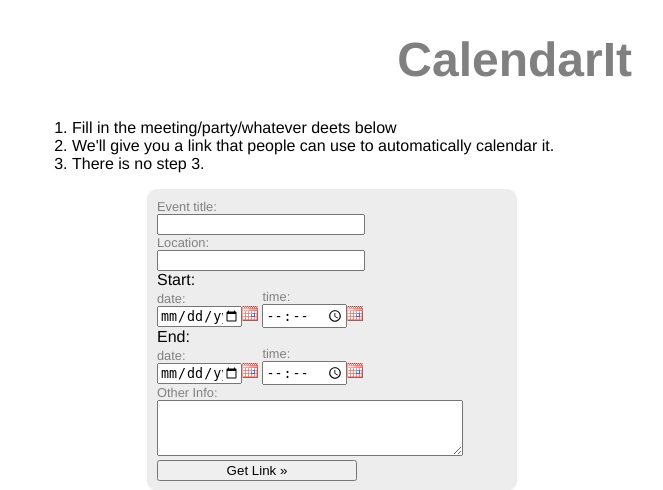
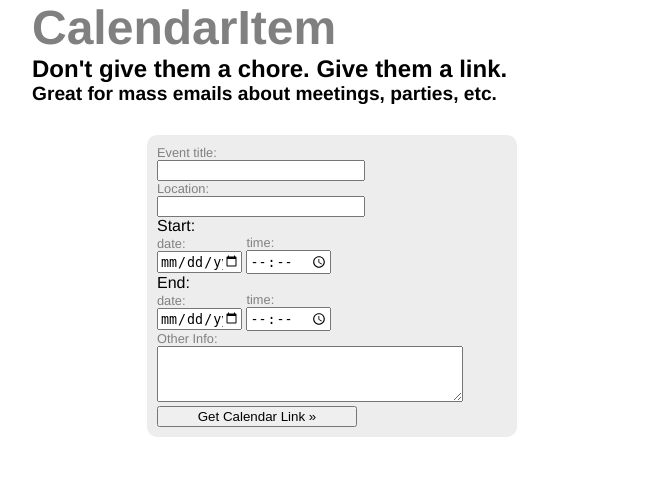
Before and after one commit to gameguy43/thehaps2, a Django app: page / in a window 1280 px wide. Shown: the top 490 px of the page, without its empty margins (308-971 px from the left). Run offline with Django 3.2, Linux system fonts and the light colour scheme; parts of the project's set-up code (start-up, migrations or seed data) failed here and were passed over.

Commit message:
a bit of reorganizing and some style tweaks

```diff
--- a/mysite/static/styles.css
+++ b/mysite/static/styles.css
@@ -1,6 +1,10 @@
 html{
-width: 100%
-padding: 20px;
+    width: 100%
+    padding: 20px;
+}
+#header{
+    margin: 0 0 30px 0;
+    padding: 0;
 }
 body{
     font-family: helvetica, arial, sans-serif;
@@ -10,15 +14,25 @@ body{
 h1{
     font-family: helvetica, arial, sans-serif;
     font-size: 3em;
-    text-align: right;
+    text-align: left;
+    margin: 0;
+    padding: 0;
 }
 h1 a{
     color: gray;
     text-decoration: none;
 }
-h1 a:hover{
+h2{
+    font-size: 1.5em;
+    margin: 0;
+    padding: 0;
+}
+h3{
+    font-size: 1.2em;
+    margin: 0;
+    padding: 0;
+}
 
-}
 
 form#event-info-form{
     background-color: #ededed;
--- a/mysite/templates/base.html
+++ b/mysite/templates/base.html
@@ -8,13 +8,24 @@
     <script type="text/javascript" src="/static/json-sans-eval.js"></script>
     <script type="text/javascript" src="/static/jquery-ui-1.8.14.custom.min.js"></script>
     <script type="text/javascript" src="/static/jquery-ui-timepicker-addon.js"></script>
+    <script type="text/javascript" src="/static/main.js"></script>
 
     <title>CalendarIt</title>
 
     {% block head %}{% endblock %}
 </head>
 <body>
-    <h1 id="title"><a href="/">CalendarIt</a></h1>
+<div id="header">
+
+<h1 id="title"><a href="/">CalendarItem</a></h1>
+<h2>
+Don't give them a chore. Give them a link.
+</h2>
+<h3>
+Great for mass emails about meetings, parties, etc.
+</h3>
+
+</div>
 
     {% block main %}{% endblock %}
 
--- a/mysite/templates/index.html
+++ b/mysite/templates/index.html
@@ -1,77 +1,9 @@
 {% extends "base.html" %}
 
 {% block head %}
-<script type="text/javascript">
-$(function(){
-    datepicker_options = {
-        showButtonPanel: true,
-        showOn: "both",
-        buttonImage: "images/calendar.gif",
-        buttonImageOnly: true
-    };
-    timepicker_options = datepicker_options;
-
-    $('#start_date').datepicker(datepicker_options);
-    $('#end_date').datepicker(datepicker_options);
-    $('#start_time').timepicker(timepicker_options);
-    $('#end_time').timepicker(timepicker_options);
-
-    $('#submit').click(function(){
-        data = $('#event-info-form').serializeArray();
-        timezone = jstz.determine_timezone();
-        timezone_name = timezone.name();
-        data.push({'name':'timezone', 'value': timezone_name});
-        console.log(data);
-        data = JSON.stringify(data);
-        console.log(data);
-        $.ajax({
-            type: 'POST',
-            dataType: 'json',
-            url: '/ajax_add_event',
-            data: data,
-            success: function(data){
-                console.log(data);
-                url = data['google_url'];
-                $('#result').show();
-                $('#result').empty();
-                $('#result').append(url);
-            },
-            error: function(e){
-                console.log(e);
-                alert('aw, crud. an error.' + e);
-            },
-        });
-        return false;
-    });
-    // grab the current time/date and set it as the defaults
-    now = new Date();
-    in_one_hour = new Date(now.getTime() + (1000*60*60));
-    time = now.getHours() + ':' + now.getMinutes();
-    time_in_one_hour = in_one_hour.getHours() + ':' + in_one_hour.getMinutes();
-    date = now.getMonth() + '/' + now.getDate() + '/' + now.getFullYear();
-    date_in_one_hour = in_one_hour.getMonth() + '/' + in_one_hour.getDate() + '/' + in_one_hour.getFullYear();
-
-    $('#start_date').val(date);
-    $('#end_date').val(date_in_one_hour);
-    $('#start_time').val(time);
-    $('#end_time').val(time_in_one_hour);
-});
-
-</script>
 {% endblock %}
 {% block main %}
 
-<ol>
-<li>
-Fill in the meeting/party/whatever deets below
-</li>
-<li>
-We'll give you a link that people can use to automatically calendar it.
-</li>
-<li>
-There is no step 3.
-</li>
-</ol>
 
 <form id="event-info-form">
 <fieldset>
@@ -127,7 +59,7 @@ End:
 </fieldset>
 
 <fieldset id="submit">
-<input type="submit" id="submit" value="Get Link &raquo;" />
+<input type="submit" id="submit" value="Get Calendar Link &raquo;" />
 </fieldset>
 
 
--- /dev/null
+++ b/requirements.txt
@@ -0,0 +1,3 @@
+distribute==0.6.10
+Django==1.3
+psycopg2==2.4.2
```
